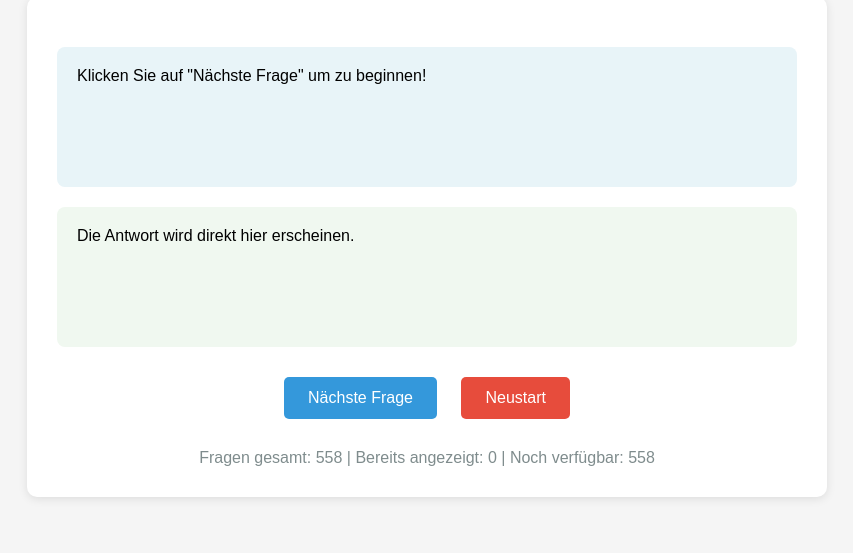
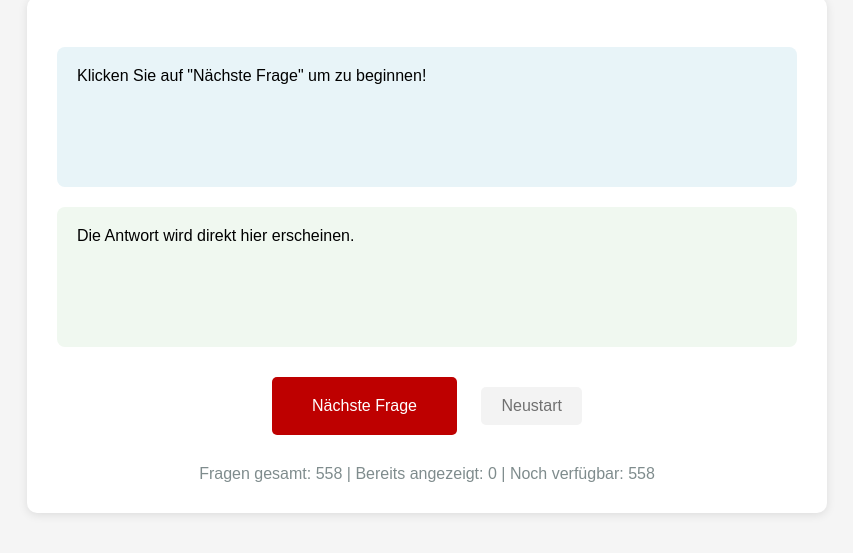
Before and after one commit to EnnoGrensemann/ennogrensemann.github.io, a plain HTML site: page genialdaneben/index.html in a window 1280 px wide. Shown: the part 223-776 px from the top of the page, without its empty margins (213-1066 px from the left). Drawn offline with Linux system fonts and the light colour scheme.

Commit message:
Update style.css

```diff
--- a/genialdaneben/style.css
+++ b/genialdaneben/style.css
@@ -12,7 +12,7 @@ body {
   justify-content: center;
 }
 .container {
-    background: white;
+    background: rgb(255, 255, 255);
     padding: 30px;
     border-radius: 10px;
     box-shadow: 0 2px 10px rgba(0,0,0,0.1);
@@ -37,17 +37,17 @@ h1 {
     display: none;
 }
 button {
-    background: #3498db;
+    background: #be0000;
     color: white;
     border: none;
-    padding: 12px 24px;
+    padding: 20px 40px;
     border-radius: 5px;
     cursor: pointer;
     font-size: 16px;
     margin: 10px;
 }
 button:hover {
-    background: #2980b9;
+    background: #a51919;
 }
 button:disabled {
     background: #bdc3c7;
@@ -69,8 +69,10 @@ button:disabled {
     color: #7f8c8d;
 }
 .reset-button {
-    background: #e74c3c;
+    color: #707070;
+    background: #c7c7c736;
+    padding: 10px 20px;
 }
 .reset-button:hover {
-    background: #c0392b;
+    background: #c5c5c5b4;
 }
```
